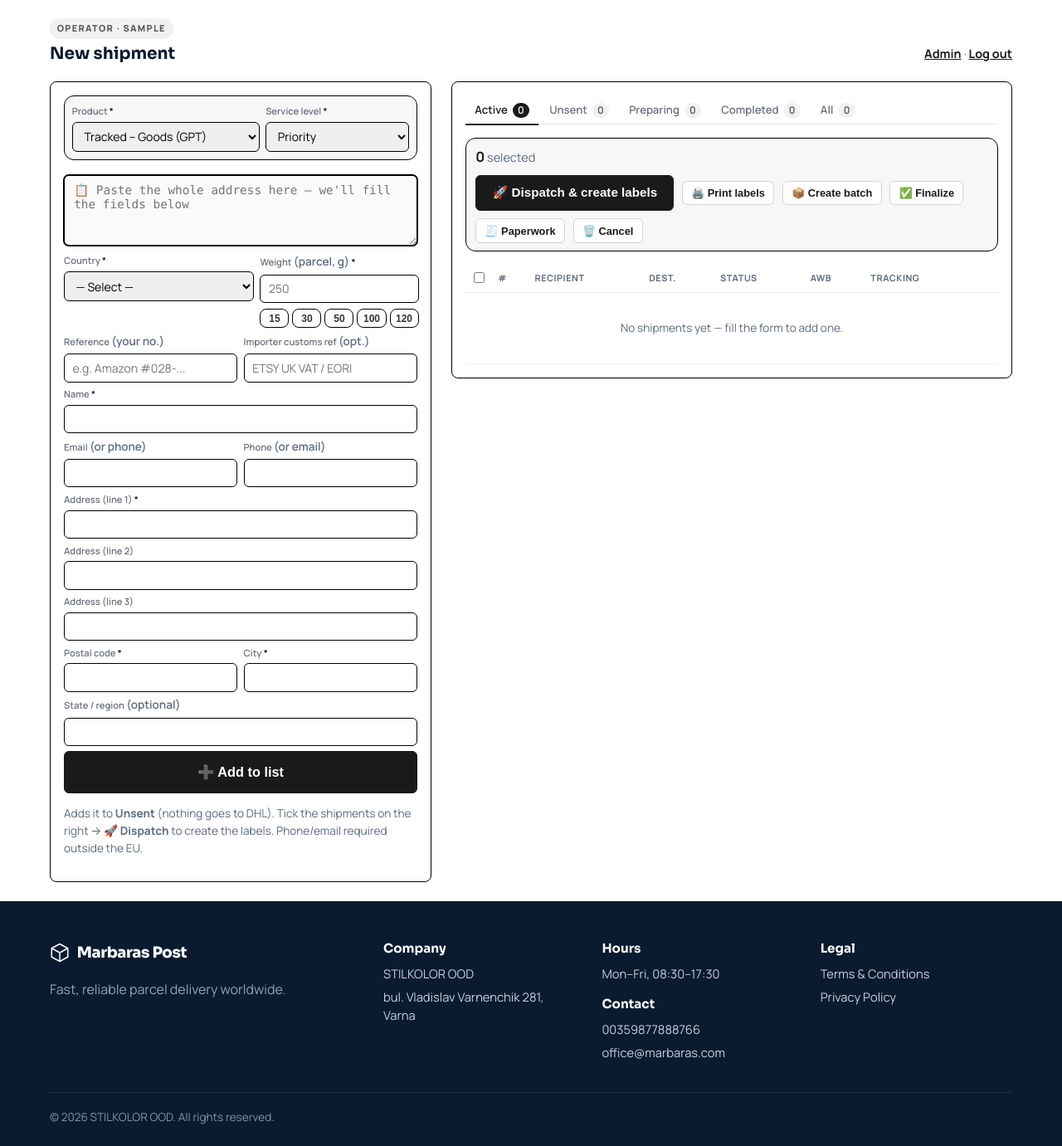
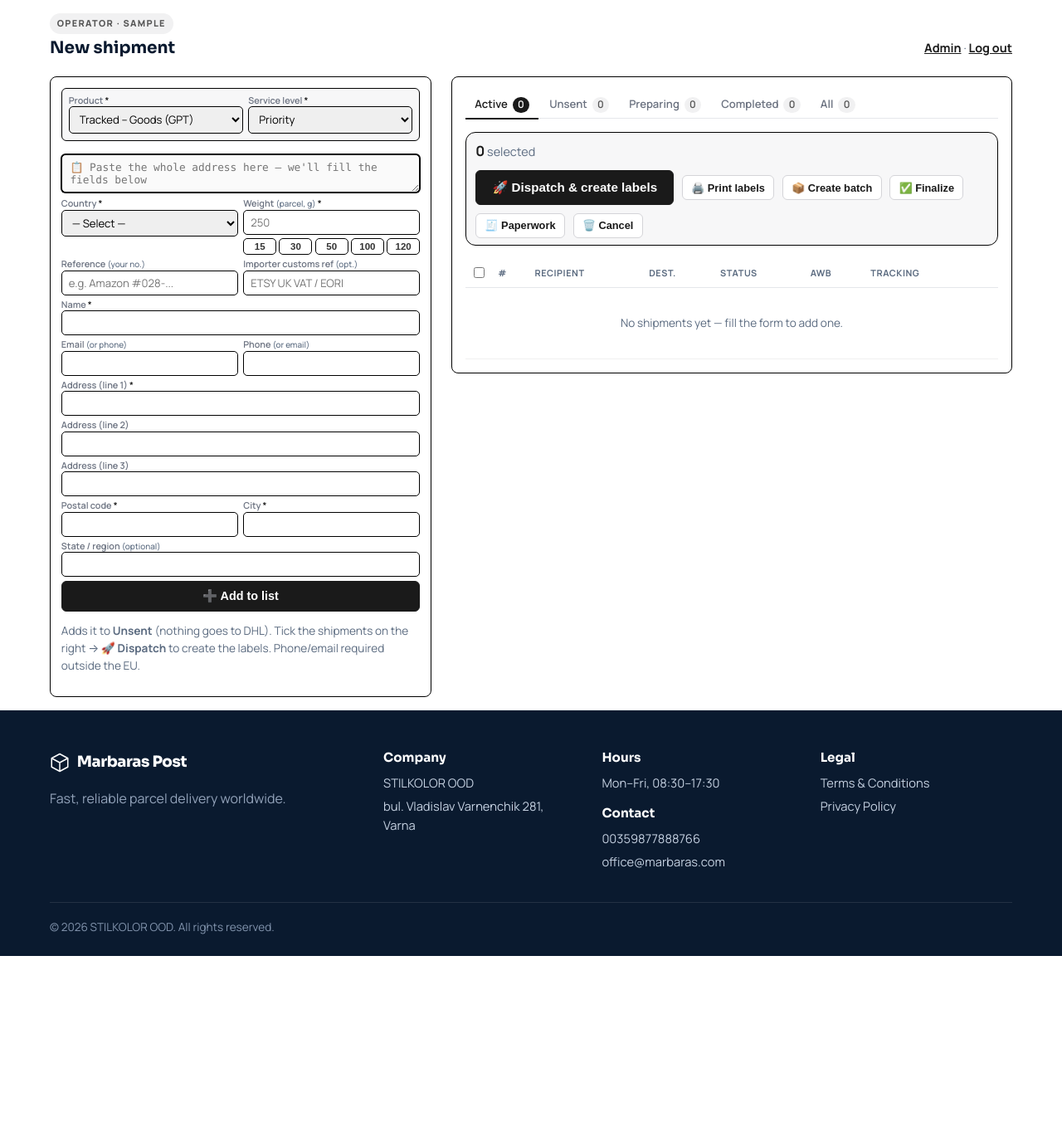
Before and after one commit to uigeadall/marbaras-post, a Django app: page /app/ in a window 1280 px wide. Shown: the part 73-1454 px from the top of the page at 83% size. After the commit the page ends 1225 px from the top, so only its background shows below. Run offline with Django 4.2, Linux system fonts and the light colour scheme; the visitor is signed in with stand-in values (Sample User, id 1); data that the repository does not hold is empty.

Commit message:
Make the create form much more compact (smaller fields, labels, gaps, paste box)
Co-Authored-By: Claude Opus 4.8 <noreply@anthropic.com>

```diff
--- a/static/css/styles.css
+++ b/static/css/styles.css
@@ -424,3 +424,21 @@ img { max-width: 100%; }
 /* Weight presets always on one row */
 .presets.one-row { flex-wrap: nowrap; }
 .presets.one-row button { flex: 1; padding: .22rem .2rem; }
+
+/* ===== Extra-compact operator form ===== */
+.app { padding: 1rem 0; }
+.app .a1-form { gap: .3rem; }
+.app .ff { gap: 1px; }
+.app .ff label { font-size: .68rem; margin-bottom: 0; line-height: 1.15; }
+.app .ff label .muted.small { font-size: .62rem; font-weight: 500; }
+.app .ff input, .app .ff select { padding: .32rem .5rem; font-size: .82rem; border-radius: 5px; }
+.app #paste-box { padding: .45rem .6rem; font-size: .8rem; border-radius: 5px; margin-bottom: .15rem; }
+.app .ff2 { gap: .4rem; }
+.app .gen-box { padding: .5rem; border-radius: 6px; margin-bottom: .1rem; }
+.app .customs-box { padding: .55rem; border-radius: 6px; gap: .3rem; }
+.app .presets { margin-top: .2rem; gap: .2rem; }
+.app .presets button { padding: .2rem .3rem; font-size: .72rem; border-radius: 5px; }
+.app .paste-card { padding: .8rem; }
+.app .btn-lg { padding: .55rem 1rem; font-size: .9rem; }
+.app .cp-row input { padding: .3rem .4rem; font-size: .78rem; }
+.app .cp-head { margin: .1rem 0; }
--- a/templates/app/dashboard.html
+++ b/templates/app/dashboard.html
@@ -36,7 +36,7 @@
             </div>
           </div>
         </div>
-        <textarea id="paste-box" rows="4" autofocus placeholder="📋 Paste the whole address here — we'll fill the fields below"></textarea>
+        <textarea id="paste-box" rows="2" autofocus placeholder="📋 Paste the whole address here — we'll fill the fields below"></textarea>
         <!-- Country + Weight -->
         <div class="ff2">
           <div class="ff"><label>Country <span class="req">*</span></label>
```
